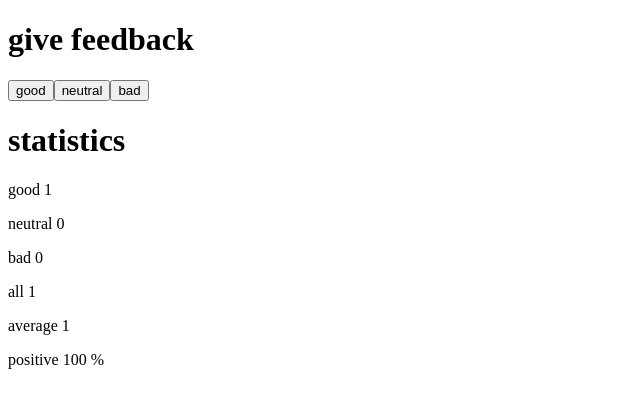
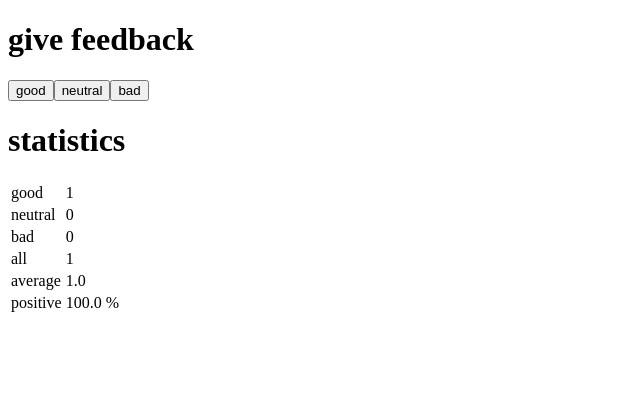
Before and after one commit to GeorgiDS9/unicafe, a React (Vite) app: page / in a window 1280 px wide. Both pictures are taken after a click on the button "good". Shown: the top 408 px of the page, without its empty margins (0-640 px from the left). Built offline with nearby package versions, Linux system fonts and the light colour scheme.

Commit message:
Exercise 1.11

```diff
--- a/src/components/StatisticLine.jsx
+++ b/src/components/StatisticLine.jsx
@@ -2,9 +2,10 @@ import PropTypes from "prop-types";
 
 const StatisticLine = ({ text, value }) => {
   return (
-    <p>
-      {text} {value}
-    </p>
+    <tr>
+      <td>{text}</td>
+      <td>{value}</td>
+    </tr>
   );
 };
 
--- a/src/components/Statistics.jsx
+++ b/src/components/Statistics.jsx
@@ -11,8 +11,8 @@ const Statistics = ({ good, neutral, bad }) => {
   neutral votes are 0 and don't affect the numerator
   */
   const all = good + neutral + bad;
-  const average = (good * 1 + bad * -1) / (good + neutral + bad);
-  const positive = `${(good / (good + neutral + bad)) * 100} %`;
+  const average = ((good * 1 + bad * -1) / (good + neutral + bad)).toFixed(1);
+  const positive = `${((good / (good + neutral + bad)) * 100).toFixed(1)} %`;
 
   useEffect(() => {
     if (good > 0 || neutral > 0 || bad > 0) {
@@ -21,21 +21,25 @@ const Statistics = ({ good, neutral, bad }) => {
   }, [good, neutral, bad]);
 
   return (
-    <div>
+    <>
       <h1>statistics</h1>
       {feedback ? (
-        <>
+        <div>
+          <table>
+            <tbody>
               <StatisticLine text="good" value={good} />
               <StatisticLine text="neutral" value={neutral} />
               <StatisticLine text="bad" value={bad} />
               <StatisticLine text="all" value={all} />
               <StatisticLine text="average" value={average} />
               <StatisticLine text="positive" value={positive} />
-        </>
+            </tbody>
+          </table>
+        </div>
       ) : (
         <p>No feedback given</p>
       )}
-    </div>
+    </>
   );
 };
 
```
Lines whose indentation alone changed are shown as unchanged.
